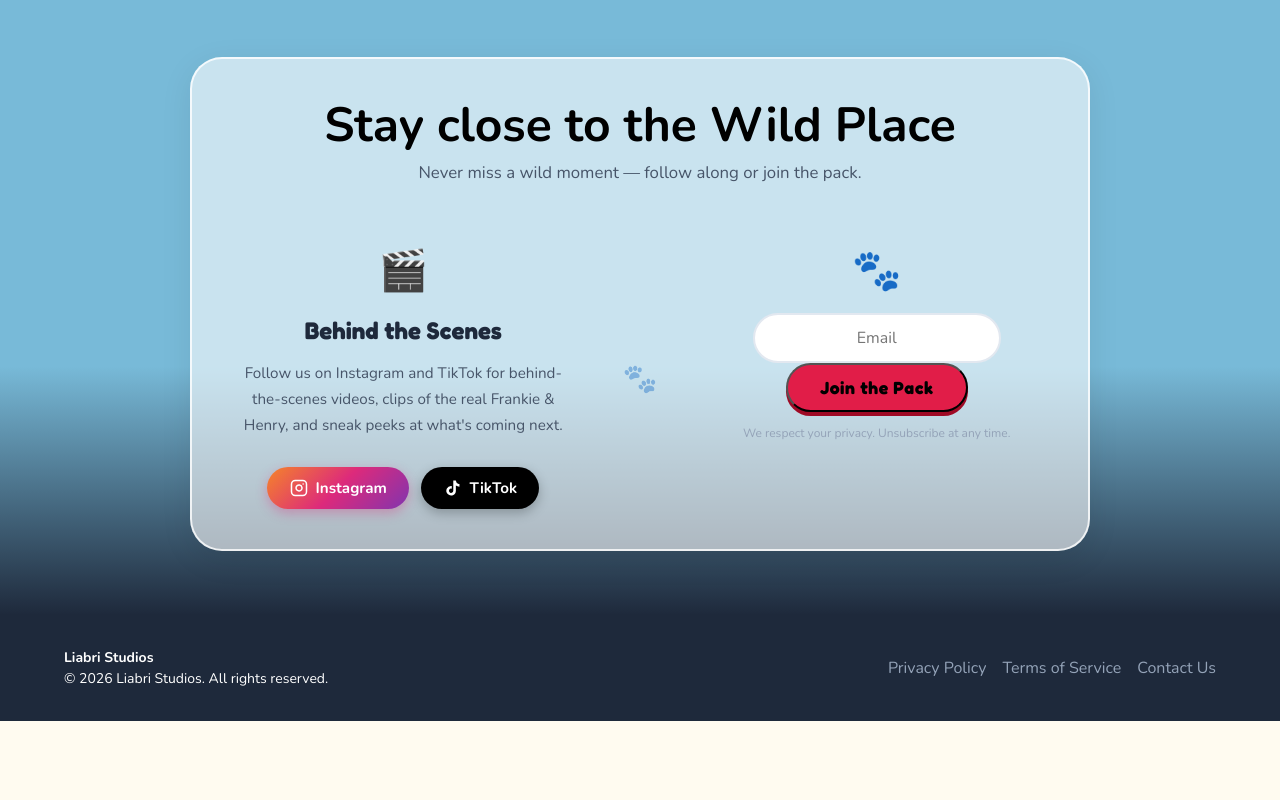
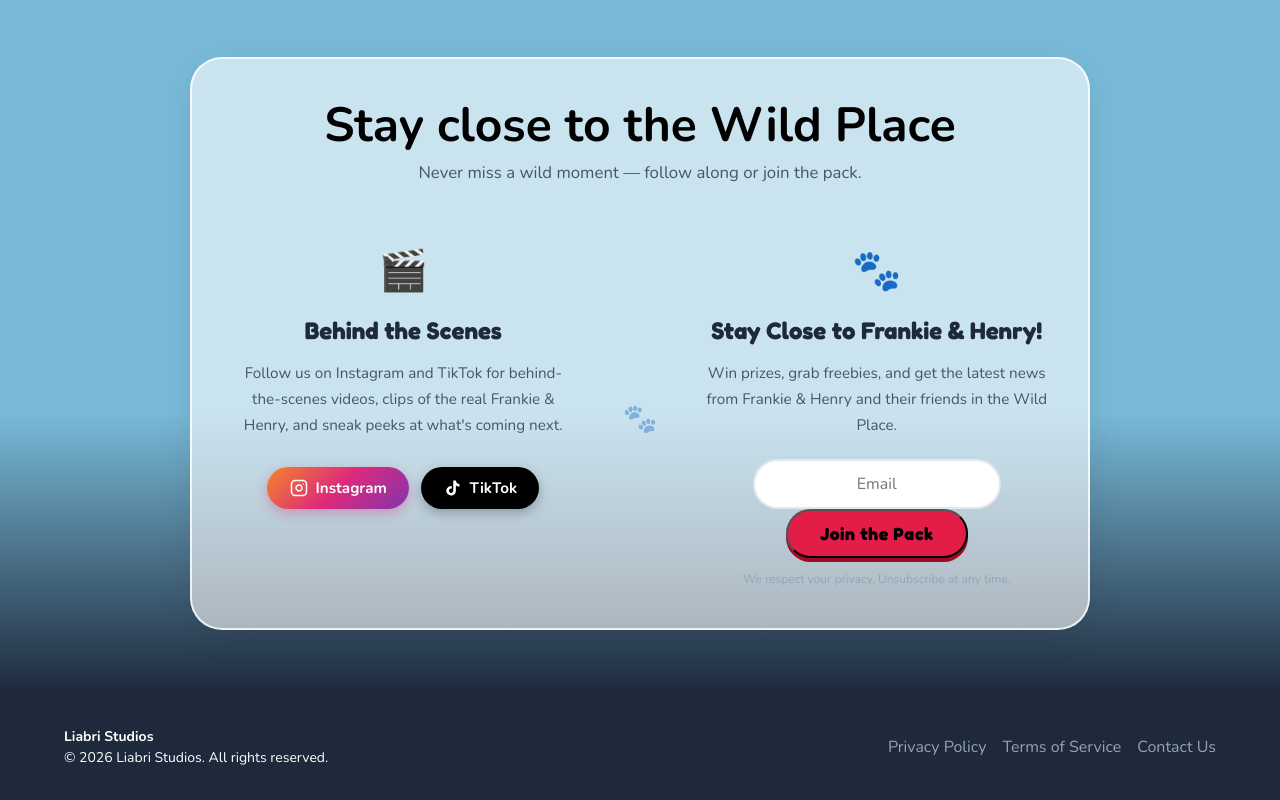
Before and after one commit to michelecameron21-art/Frankie-Henry-Website, a React (Vite) app: page / in a window 1280 px wide. Shown: the part 6987-7787 px from the top of the page. Before the commit the page ends 7708 px from the top, so only its background shows below. Built offline with nearby package versions, Linux system fonts and the light colour scheme.

Commit message:
Move newsletter heading and text outside MailerLite container
Co-Authored-By: Claude Sonnet 4.6 <noreply@anthropic.com>

```diff
--- a/src/components/Story.jsx
+++ b/src/components/Story.jsx
@@ -98,13 +98,13 @@ export default function Story() {
                             textAlign: 'center'
                         }}>
                             <div style={{ fontSize: '2.5rem', marginBottom: '0.75rem' }}>🐾</div>
+                            <h3 style={{ fontFamily: 'Fredoka, sans-serif', fontSize: '1.5rem', marginBottom: '0.75rem', color: '#1e293b' }}>Stay Close to Frankie &amp; Henry!</h3>
+                            <p style={{ color: '#475569', fontSize: '0.95rem', lineHeight: '1.7', marginBottom: '1.25rem' }}>Win prizes, grab freebies, and get the latest news from Frankie &amp; Henry and their friends in the Wild Place.</p>
                             <div id="mlb2-38818852" className="ml-form-embedContainer ml-subscribe-form ml-subscribe-form-38818852">
                                 <div className="ml-form-align-center">
                                     <div className="ml-form-embedWrapper embedForm">
                                         <div className="ml-form-embedBody ml-form-embedBodyDefault row-form">
                                             <div className="ml-form-embedContent">
-                                                <h4>Stay Close to Frankie &amp; Henry!</h4>
-                                                <p>Win prizes, grab freebies, and get the latest news from Frankie &amp; Henry and their friends in the Wild Place.</p>
                                             </div>
                                             <form className="ml-block-form" action="https://assets.mailerlite.com/jsonp/2212478/forms/182653587718931572/subscribe" data-code="" method="post" target="_blank">
                                                 <div className="ml-form-formContent">
```
